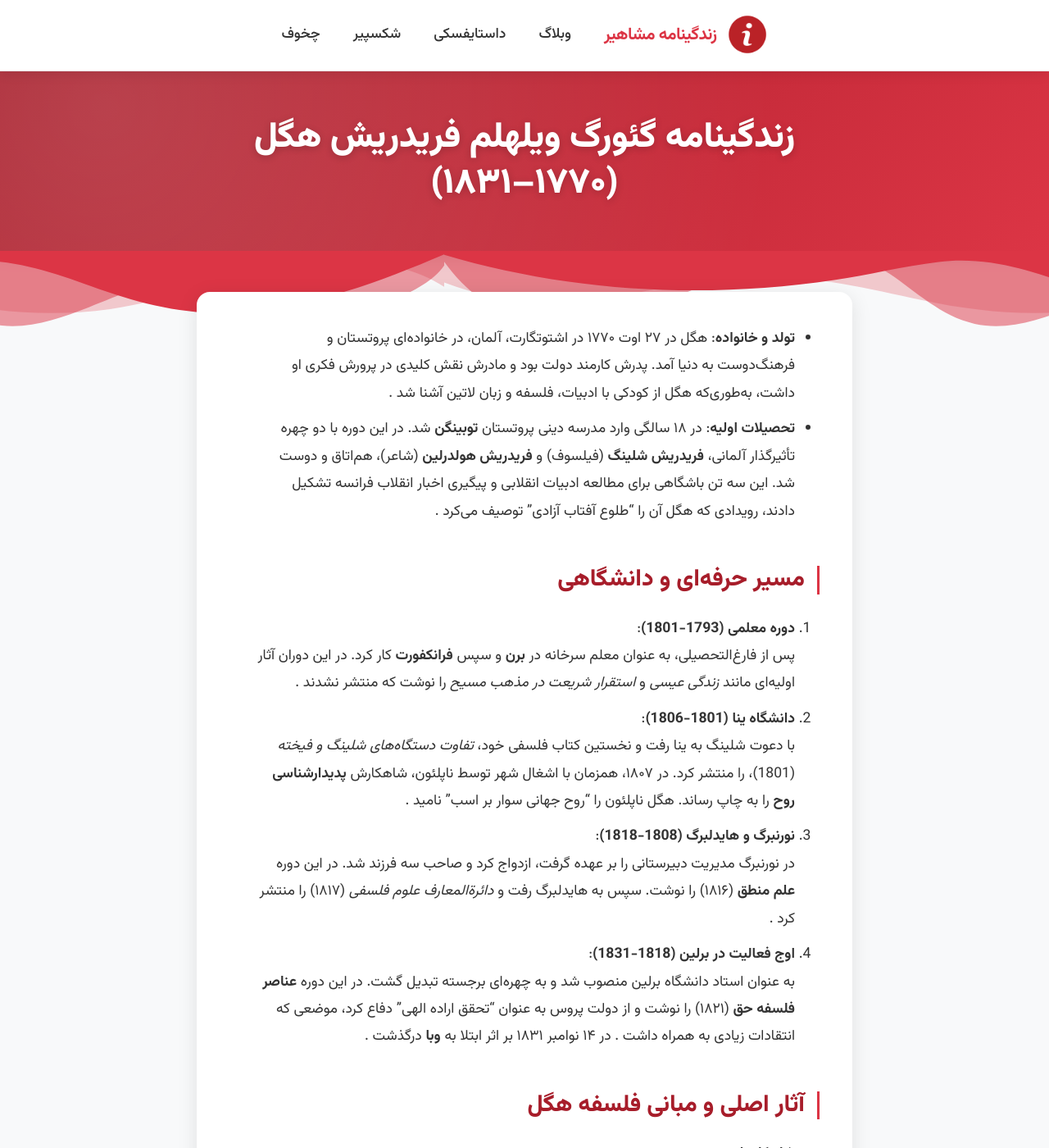
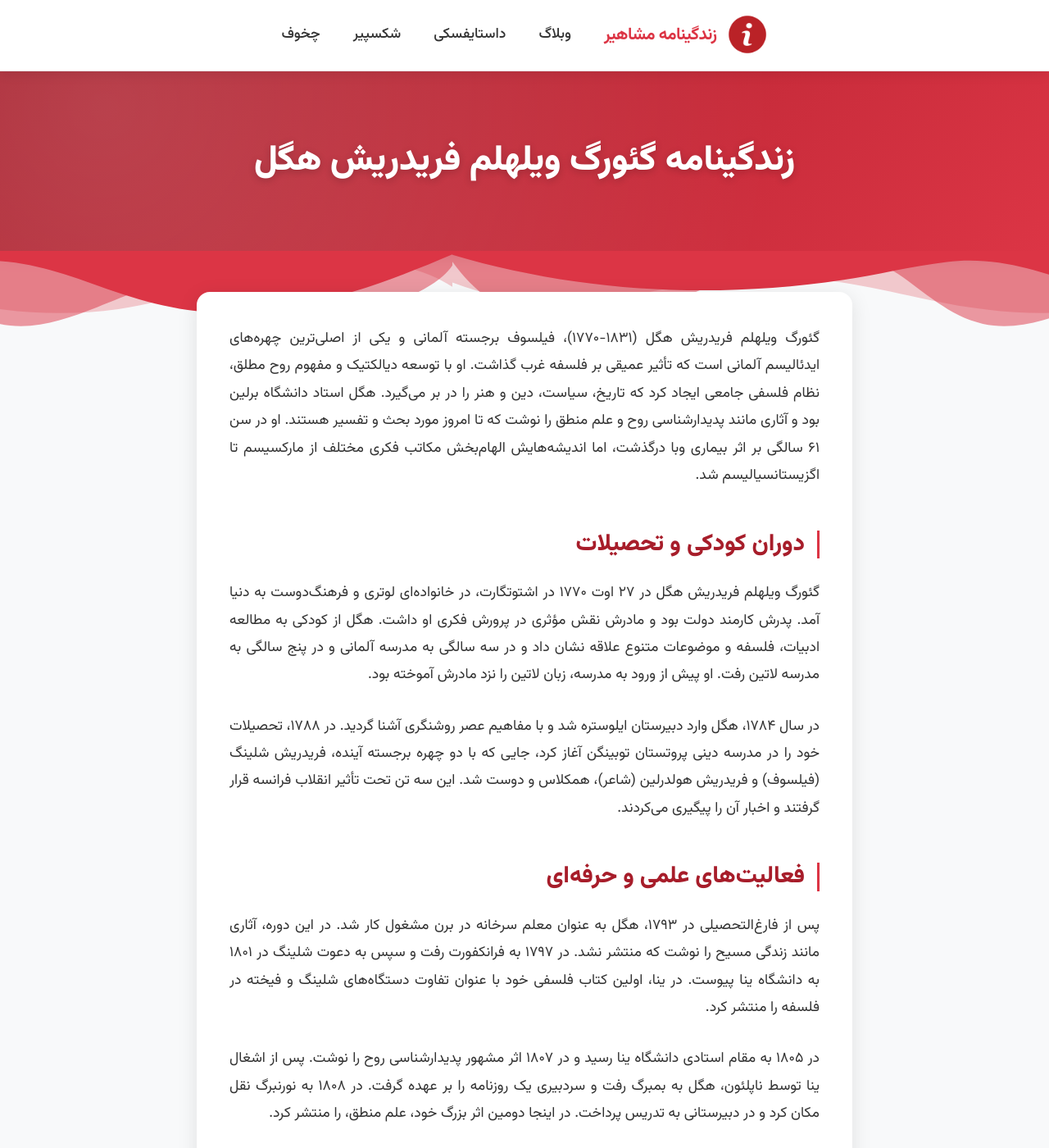
Before and after one commit to darkblog/darkblog.github.io, a Jekyll site: the page built from _posts/2025-7-4-56.md, in a window 1280 px wide and 1400 px high. Shown: the whole window at 82% size. Built offline with Jekyll 4.4.1, drawn with Linux system fonts in a browser that asks for light colours; some of the changed text lies outside the part shown.

Commit message:
Update 2025-7-4-56.md

```diff
--- a/_posts/2025-7-4-56.md
+++ b/_posts/2025-7-4-56.md
@@ -1,55 +1,68 @@
 ---
 layout: post
-title: زندگینامه گئورگ ویلهلم فریدریش هگل (۱۷۷۰–۱۸۳۱)
+title: زندگینامه گئورگ ویلهلم فریدریش هگل
 ---
 
-- **تولد و خانواده**: هگل در ۲۷ اوت ۱۷۷۰ در اشتوتگارت، آلمان، در خانواده‌ای پروتستان و فرهنگ‌دوست به دنیا آمد. پدرش کارمند دولت بود و مادرش نقش کلیدی در پرورش فکری او داشت، به‌طوری‌که هگل از کودکی با ادبیات، فلسفه و زبان لاتین آشنا شد .
-- **تحصیلات اولیه**: در ۱۸ سالگی وارد مدرسه دینی پروتستان **توبینگن** شد. در این دوره با دو چهره تأثیرگذار آلمانی، **فریدریش شلینگ** (فیلسوف) و **فریدریش هولدرلین** (شاعر)، هم‌اتاق و دوست شد. این سه تن باشگاهی برای مطالعه ادبیات انقلابی و پیگیری اخبار انقلاب فرانسه تشکیل دادند، رویدادی که هگل آن را "طلوع آفتاب آزادی" توصیف می‌کرد .
+گئورگ ویلهلم فریدریش هگل (۱۸۳۱-۱۷۷۰)، فیلسوف برجسته آلمانی و یکی از اصلی‌ترین چهره‌های ایدئالیسم آلمانی است که تأثیر عمیقی بر فلسفه غرب گذاشت. او با توسعه دیالکتیک و مفهوم روح مطلق، نظام فلسفی جامعی ایجاد کرد که تاریخ، سیاست، دین و هنر را در بر می‌گیرد. هگل استاد دانشگاه برلین بود و آثاری مانند پدیدارشناسی روح و علم منطق را نوشت که تا امروز مورد بحث و تفسیر هستند. او در سن ۶۱ سالگی بر اثر بیماری وبا درگذشت، اما اندیشه‌هایش الهام‌بخش مکاتب فکری مختلف از مارکسیسم تا اگزیستانسیالیسم شد.
 
-## مسیر حرفه‌ای و دانشگاهی
-1. **دوره معلمی (1793-1801)**:
-   پس از فارغ‌التحصیلی، به عنوان معلم سرخانه در **برن** و سپس **فرانکفورت** کار کرد. در این دوران آثار اولیه‌ای مانند *زندگی عیسی* و *استقرار شریعت در مذهب مسیح* را نوشت که منتشر نشدند .
-2. **دانشگاه ینا (1801-1806)**:
-   با دعوت شلینگ به ینا رفت و نخستین کتاب فلسفی خود، *تفاوت دستگاه‌های شلینگ و فیخته* (1801)، را منتشر کرد. در ۱۸۰۷، همزمان با اشغال شهر توسط ناپلئون، شاهکارش **پدیدارشناسی روح** را به چاپ رساند. هگل ناپلئون را "روح جهانی سوار بر اسب" نامید .
-3. **نورنبرگ و هایدلبرگ (1808-1818)**:
-   در نورنبرگ مدیریت دبیرستانی را بر عهده گرفت، ازدواج کرد و صاحب سه فرزند شد. در این دوره **علم منطق** (۱۸۱۶) را نوشت. سپس به هایدلبرگ رفت و *دائرةالمعارف علوم فلسفی* (۱۸۱۷) را منتشر کرد .
-4. **اوج فعالیت در برلین (1818-1831)**:
-   به عنوان استاد دانشگاه برلین منصوب شد و به چهره‌ای برجسته تبدیل گشت. در این دوره **عناصر فلسفه حق** (۱۸۲۱) را نوشت و از دولت پروس به عنوان "تحقق اراده الهی" دفاع کرد، موضعی که انتقادات زیادی به همراه داشت . در ۱۴ نوامبر ۱۸۳۱ بر اثر ابتلا به **وبا** درگذشت .
+## دوران کودکی و تحصیلات
 
-## آثار اصلی و مبانی فلسفه هگل
-- **شاهکارها**:
-  - *پدیدارشناسی روح* (1807): تحلیل سیر تکامل آگاهی از حس تا خودآگاهی.
-  - *علم منطق* (1812-1816): بنیان‌های متافیزیکی نظام فلسفی او.
-  - *فلسفه حق* (1821): تبیین رابطه اخلاق، دولت و تاریخ .
-- **مفاهیم کلیدی**:
-  1. **دیالکتیک**: فرآیند سه‌مرحله‌ای **تز** (وضعیت اولیه)، **آنتیتز** (تضاد) و **سنتز** (فرارفت). مثال مشهور: **دیالکتیک ارباب-بنده** در *پدیدارشناسی روح* که نشان می‌دهد خودآگاهی تنها در تقابل با "دیگری" شکل می‌گیرد .
-  2. **روح جهانی (Geist)**: تاریخ به مثابه فرآیند تحقق عقل و آزادی در جهان. هگل تاریخ را "صحنه پیشرفت آزادی" می‌دانست .
-  3. **ایدئالیسم مطلق**: واقعیت به مثابه تجلی روح مطلق که در هنر، دین و فلسفه متجلی می‌شود .
+گئورگ ویلهلم فریدریش هگل در ۲۷ اوت ۱۷۷۰ در اشتوتگارت، در خانواده‌ای لوتری و فرهنگ‌دوست به دنیا آمد. پدرش کارمند دولت بود و مادرش نقش مؤثری در پرورش فکری او داشت. هگل از کودکی به مطالعه ادبیات، فلسفه و موضوعات متنوع علاقه نشان داد و در سه سالگی به مدرسه آلمانی و در پنج سالگی به مدرسه لاتین رفت. او پیش از ورود به مدرسه، زبان لاتین را نزد مادرش آموخته بود.
+
+در سال ۱۷۸۴، هگل وارد دبیرستان ایلوستره شد و با مفاهیم عصر روشنگری آشنا گردید. در ۱۷۸۸، تحصیلات خود را در مدرسه دینی پروتستان توبینگن آغاز کرد، جایی که با دو چهره برجسته آینده، فریدریش شلینگ (فیلسوف) و فریدریش هولدرلین (شاعر)، همکلاس و دوست شد. این سه تن تحت تأثیر انقلاب فرانسه قرار گرفتند و اخبار آن را پیگیری می‌کردند.
+
+## فعالیت‌های علمی و حرفه‌ای
+
+پس از فارغ‌التحصیلی در ۱۷۹۳، هگل به عنوان معلم سرخانه در برن مشغول کار شد. در این دوره، آثاری مانند زندگی مسیح را نوشت که منتشر نشد. در ۱۷۹۷ به فرانکفورت رفت و سپس به دعوت شلینگ در ۱۸۰۱ به دانشگاه ینا پیوست. در ینا، اولین کتاب فلسفی خود با عنوان تفاوت دستگاه‌های شلینگ و فیخته در فلسفه را منتشر کرد.
+
+در ۱۸۰۵ به مقام استادی دانشگاه ینا رسید و در ۱۸۰۷ اثر مشهور پدیدارشناسی روح را نوشت. پس از اشغال ینا توسط ناپلئون، هگل به بمبرگ رفت و سردبیری یک روزنامه را بر عهده گرفت. در ۱۸۰۸ به نورنبرگ نقل مکان کرد و در دبیرستانی به تدریس پرداخت. در اینجا دومین اثر بزرگ خود، علم منطق، را منتشر کرد.
+
+در ۱۸۱۶، هگل استاد فلسفه دانشگاه هایدلبرگ شد و دو سال بعد به دانشگاه برلین نقل مکان کرد. در برلین، بر کرسی استادی یوهان گوتلیب فیخته نشست و تا پایان عمر به تدریس و تحقیق پرداخت. در ۱۸۲۱ کتاب عناصر فلسفه حق را منتشر کرد و در ۱۸۳۰ به ریاست دانشگاه برلین منصوب شد.
+
+## آثار اصلی هگل
+
+هگل در طول زندگی خود تنها چهار کتاب منتشر کرد:
+
+1. پدیدارشناسی روح (۱۸۰۷): که به عنوان یکی از پیچیده‌ترین آثار تاریخ فلسفه شناخته می‌شود و سیر تحول آگاهی به سوی دانش مطلق را بررسی می‌کند.
+2. علم منطق (۱۸۱۲-۱۸۱۶): که پایه‌های نظام فلسفی هگل را تشکیل می‌دهد.
+3. دائرةالمعارف علوم فلسفی (۱۸۱۷): که خلاصه‌ای جامع از فلسفه اوست.
+4. عناصر فلسفه حق (۱۸۲۱): که در آن به فلسفه سیاسی و حقوق می‌پردازد.
+
+پس از مرگ هگل، دستنوشته‌های زیادی از او منتشر شد، از جمله درس‌گفتارهای مربوط به فلسفه تاریخ، فلسفه هنر و فلسفه دین.
+
+## مبانی فلسفه هگل
+
+ایدئالیسم مطلق
+
+هگل را نماینده برجسته ایدئالیسم مطلق می‌دانند. از دید او، واقعیت عین عقلانیت است و روح مطلق از طریق تاریخ و فرهنگ به خودآگاهی می‌رسد. جمله معروف او "آنچه واقعی است، عقلانی است و آنچه عقلانی است، واقعی است" نشان‌دهنده این دیدگاه است.
+
+دیالکتیک
+
+دیالکتیک هگلی روشی برای درک تحولات تاریخ و اندیشه است. این روش بر اساس سه مرحله تز (موضوع)، آنتیتز (نقیض) و سنتز (ترکیب) عمل می‌کند. هر سنتز به نوبه خود به تز جدیدی تبدیل می‌شود و این فرآیند ادامه می‌یابد. هگل دیالکتیک را موتور محرک تاریخ می‌دانست.
+
+فلسفه تاریخ
+
+از نظر هگل، تاریخ جهانی صحنه تحقق روح جهانی است و هدف نهایی آن رسیدن به آزادی است. او تاریخ را به سه دوره تقسیم می‌کند: دوره شرقی (که تنها حاکم آزاد است)، دوره یونانی-رومی (که تنها برخی آزادند) و دوره ژرمنی-مسیحی (که همه انسان‌ها آزاد خواهند شد).
+
+نقد کانت
+
+هگل به انتقاد از ایمانوئل کانت پرداخت و معتقد بود که می‌توان ذات اشیاء را شناخت. برخلاف کانت که به شیء فینفسه معتقد بود، هگل خدا و جهان را قابل درک می‌دانست.
 
 ## تأثیرات و میراث فکری
-- **تقسیم‌بندی پیروان**:
-  - **هگلی‌های راست** (محافظه‌کار): نظیر گابلر و گابلر، از تفسیر دولت‌محور هگل دفاع می‌کردند.
-  - **هگلی‌های چپ** (انقلابی): شامل **مارکس**، **انگلس** و **فوئرباخ** که دیالکتیک او را با ماتریالیسم ترکیب کردند. مارکس ادعا کرد هگل را "از سر بر روی پاهایش ایستاده" .
-- **انتقادات**:
-  - **شوپنهاور** او را "شارلاتان" خواند و **برتراند راسل** نظامش را پراز خطا دانست.
-  - برخی اندیشه‌هایش (مثل تقدیس دولت) توسط فاشیسم و توتالیتاریسم سوءاستفاده شد .
-- **تأثیرگذاری**:
-  فلسفه او بر مارکسیسم، اگزیستانسیالیسم (سارتر)، مکتب فرانکفورت (هورکهایمر) و الهیات مدرن تأثیر گذاشت. حتی امروز، تفسیرهای نوینی از دیالکتیک او در فلسفه سیاسی مطرح می‌شود .
 
-## جدول رویدادهای کلیدی زندگی هگل
+هگل تأثیر گسترده‌ای بر فلسفه بعد از خود گذاشت. پیروان او به دو دسته تقسیم شدند:
 
-| **سال**      | **رویداد**                     | **مهم‌ترین دستاورد/اثر**          |
-|--------------|--------------------------------|----------------------------------|
-| **1770**     | تولد در اشتوتگارت              |                                  |
-| **1788-1793**| تحصیل در توبینگن               | دوستی با شلینگ و هولدرلین        |
-| **1801**     | استادی در دانشگاه ینا          | انتشار نخستین کتاب فلسفی         |
-| **1807**     | اشغال ینا توسط ناپلئون         | انتشار *پدیدارشناسی روح*        |
-| **1816**     | استادی در هایدلبرگ             | انتشار *علم منطق*                |
-| **1818**     | انتقال به دانشگاه برلین        | تثبیت مکتب فلسفی                 |
-| **1821**     | انتشار *فلسفه حق*              | دفاع از دولت پروس                |
-| **1831**     | درگذشت در برلین                | بیماری وبا                       |
+· هگلیان راست (کهن): مانند هاینریش گابلر و کارل روزنکرانتز، که تفسیر محافظه‌کارانه‌ای از هگل ارائه دادند و از دولت پروس حمایت کردند.
+· هگلیان چپ (جوان): مانند لودویگ فوئرباخ، کارل مارکس و فریدریش انگلس، که از دیالکتیک هگل برای تدوین ماتریالیسم دیالکتیک استفاده کردند.
 
-## جمله معروف هگل:
-> **"هیچ چیز بزرگ در جهان بدون رنج و تلاش به دست نیامده است"** .
+هگل همچنین بر اگزیستانسیالیسم، پدیدارشناسی و نظریه انتقادی تأثیر گذاشت. فیلسوفانی مانند ژان پل سارتر، مارتین هایدگر و یورگن هابرماس از اندیشه‌های او الهام گرفتند.
 
-هگل با ترکیب **تاریخ**، **دیالکتیک** و **ایدئالیسم**، نظامی فلسفی ساخت که نه تنها تفسیری از واقعیت، بلکه ابزاری برای تغییر آن ارائه می‌داد. او امروز به‌عنوان یکی از پیچیده‌ترین و تأثیرگذارترین فیلسوفان غرب شناخته می‌شود.
+## زندگی شخصی و وفات
+
+هگل در ۱۸۱۱ با ماری فون تاشر ازدواج کرد و صاحب سه فرزند شد. دو پسر او به نام‌های کارل و ایمانوئل تا بزرگسالی زنده ماندند و دخترش سوزانا در کودکی درگذشت. هگل در زندگی شخصی فردی اجتماعی بود و به شراب و مهمانی علاقه داشت.
+
+او در ۱۴ نوامبر ۱۸۳۱ بر اثر بیماری وبا در برلین درگذشت و در گورستان دوروتئنشتاد به خاک سپرده شد.
+
+## هگل در ایران
+
+آشنایی ایرانیان با هگل به دوران قاجار بازمی‌گردد. محمدعلی فروغی در کتاب سیر حکمت در اروپا بخشی را به هگل اختصاص داد. در دهه‌های ۱۳۳۰ و ۱۳۴۰، به دنبال فعالیت حزب توده، اندیشه‌های هگل از طریق مارکسیسم در ایران گسترش یافت. حمید عنایت از پیشگامان ترجمه آثار هگل به فارسی بود و آثاری مانند عقل در تاریخ و خدایگان و بنده را ترجمه کرد.
```
